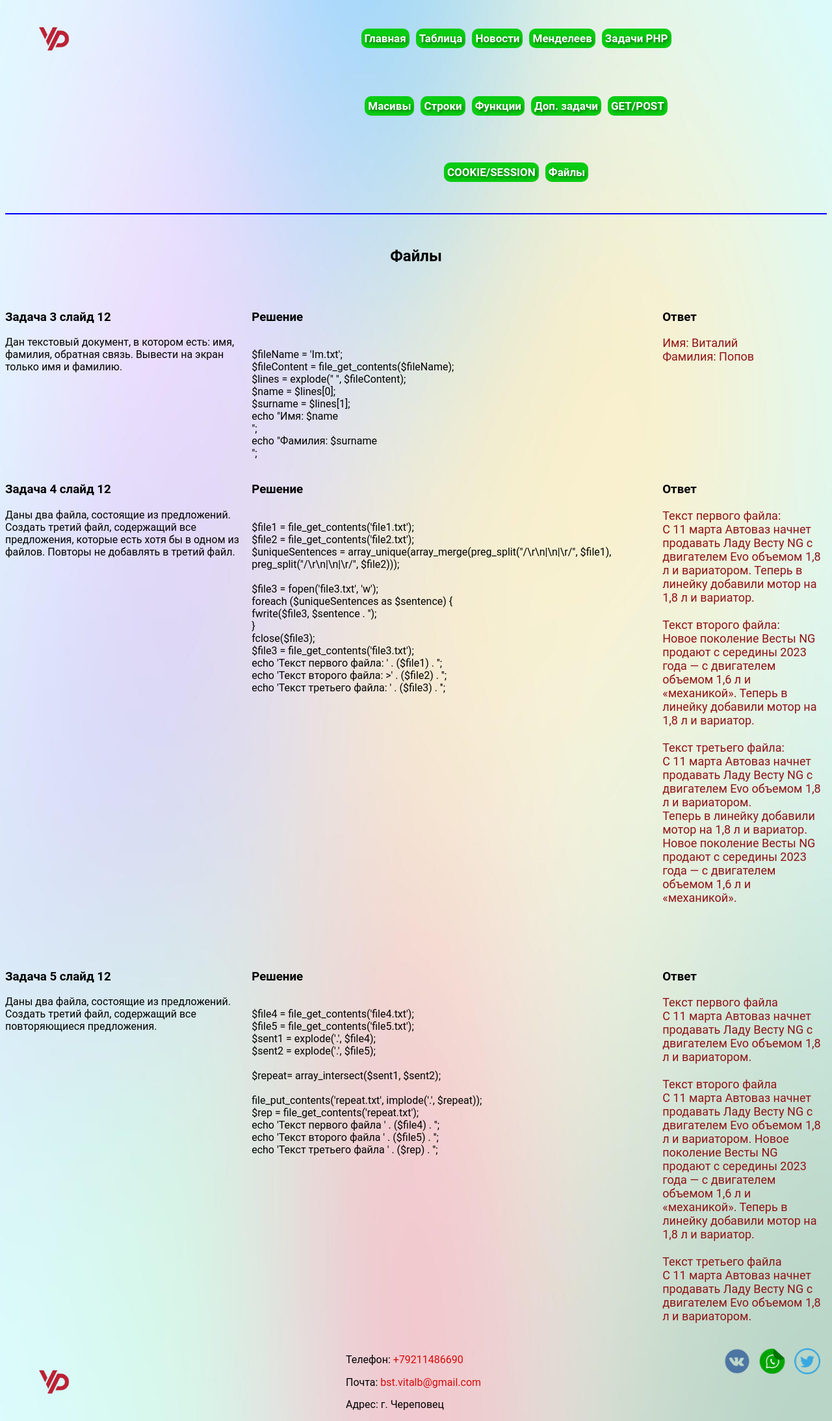
After one commit to IrinaZorina/fact16, a PHP site: page /files.php in a window 1280 px wide. The commit adds this page. Shown: the whole page at 65% size. Run offline with PHP 8.4, Linux system fonts and the light colour scheme.

Commit message:
add tasks files

```diff
--- /dev/null
+++ b/Popov-site/Im.txt
@@ -0,0 +1 @@
+Виталий Попов Связь
--- /dev/null
+++ b/Popov-site/file1.txt
@@ -0,0 +1,2 @@
+С 11 марта Автоваз начнет продавать Ладу Весту NG с двигателем Evo объемом 1,8 л и вариатором.
+Теперь в линейку добавили мотор на 1,8 л и вариатор.
--- /dev/null
+++ b/Popov-site/file2.txt
@@ -0,0 +1,2 @@
+Новое поколение Весты NG продают с середины 2023 года — с двигателем объемом 1,6 л и «механикой».
+Теперь в линейку добавили мотор на 1,8 л и вариатор.
--- /dev/null
+++ b/Popov-site/file3.txt
@@ -0,0 +1 @@
+С 11 марта Автоваз начнет продавать Ладу Весту NG с двигателем Evo объемом 1,8 л и вариатором.<br>Теперь в линейку добавили мотор на 1,8 л и вариатор.<br>Новое поколение Весты NG продают с середины 2023 года — с двигателем объемом 1,6 л и «механикой».<br><br>
--- /dev/null
+++ b/Popov-site/file4.txt
@@ -0,0 +1 @@
+С 11 марта Автоваз начнет продавать Ладу Весту NG с двигателем Evo объемом 1,8 л и вариатором.
--- /dev/null
+++ b/Popov-site/file5.txt
@@ -0,0 +1,2 @@
+С 11 марта Автоваз начнет продавать Ладу Весту NG с двигателем Evo объемом 1,8 л и вариатором.
+Новое поколение Весты NG продают с середины 2023 года — с двигателем объемом 1,6 л и «механикой». Теперь в линейку добавили мотор на 1,8 л и вариатор.
--- /dev/null
+++ b/Popov-site/files.php
@@ -0,0 +1,129 @@
+<? include 'header.php'; ?>
+
+<main class="main">
+    <div class="container">
+        <h2 class="center m-50">Файлы</h2>
+        <section class="arrays">
+            <div class="task">
+                <h3>Задача 3 слайд 12</h3>
+                <p>Дан текстовый документ, в котором есть: имя, фамилия, обратная связь. Вывести на экран
+                    только имя и фамилию.</p>
+            </div>
+            <div class="solution">
+                <h3>Решение</h3>
+                <p>
+                    $fileName = 'Im.txt';
+                    $fileContent = file_get_contents($fileName);
+                    $lines = explode(" ", $fileContent);
+                    $name = $lines[0];
+                    $surname = $lines[1];
+                    echo "Имя: $name<br>";
+                    echo "Фамилия: $surname<br>";
+                </p>
+            </div>
+            <div class="answer">
+                <h3>Ответ</h3>
+                <p class="red-color">
+                    <?
+                    $fileName = 'Im.txt';
+                    $fileContent = file_get_contents($fileName);
+                    $lines = explode(" ", $fileContent);
+                    $name = $lines[0];
+                    $surname = $lines[1];
+                    echo "Имя: $name<br>";
+                    echo "Фамилия: $surname<br>";
+                    ?>
+                </p>
+            </div>
+            <div class="task">
+                <h3>Задача 4 слайд 12</h3>
+                <p>Даны два файла, состоящие из предложений. Создать третий файл, содержащий все
+                    предложения, которые есть хотя бы в одном из файлов. Повторы не добавлять в третий
+                    файл.
+                </p>
+            </div>
+            <div class="solution">
+                <h3>Решение</h3>
+                <p>
+                    $file1 = file_get_contents('file1.txt');
+                    $file2 = file_get_contents('file2.txt');
+                    $uniqueSentences = array_unique(array_merge(preg_split("/\r\n|\n|\r/", $file1), preg_split("/\r\n|\n|\r/", $file2)));
+
+                    $file3 = fopen('file3.txt', 'w');
+                    foreach ($uniqueSentences as $sentence) {
+                    fwrite($file3, $sentence . '');
+                    }
+                    fclose($file3);
+                    $file3 = file_get_contents('file3.txt');
+                    echo 'Текст первого файла: ' . ($file1) . '';
+                    echo 'Текст второго файла: >' . ($file2) . '';
+                    echo 'Текст третьего файла: ' . ($file3) . '';
+                </p>
+            </div>
+            <div class="answer">
+                <h3>Ответ</h3>
+                <p class="red-color">
+                    <?
+                    $file1 = file_get_contents('file1.txt');
+                    $file2 = file_get_contents('file2.txt');
+                    $uniqueSentences = array_unique(array_merge(preg_split("/\r\n|\n|\r/", $file1), preg_split("/\r\n|\n|\r/", $file2)));
+
+                    $file3 = fopen('file3.txt', 'w');
+                    foreach ($uniqueSentences as $sentence) {
+                        fwrite($file3, $sentence . '<br>');
+                    }
+                    fclose($file3);
+                    $file3 = file_get_contents('file3.txt');
+                    echo 'Текст первого файла: <br>' . ($file1) . '<br><br>';
+                    echo 'Текст второго файла: <br>' . ($file2) . '<br><br>';
+                    echo 'Текст третьего файла: <br>' . ($file3) . '<br><br>';
+                    ?>
+                </p>
+            </div>
+            <div class="task">
+                <h3>Задача 5 слайд 12</h3>
+                <p>Даны два файла, состоящие из предложений. Создать третий файл, содержащий все
+                    повторяющиеся предложения.
+                </p>
+            </div>
+            <div class="solution">
+                <h3>Решение</h3>
+                <p>
+                    $file4 = file_get_contents('file4.txt');
+                    $file5 = file_get_contents('file5.txt');
+                    $sent1 = explode('.', $file4);
+                    $sent2 = explode('.', $file5);
+
+                    $repeat= array_intersect($sent1, $sent2);
+
+                    file_put_contents('repeat.txt', implode('.', $repeat));
+                    $rep = file_get_contents('repeat.txt');
+                    echo 'Текст первого файла ' . ($file4) . '';
+                    echo 'Текст второго файла ' . ($file5) . '';
+                    echo 'Текст третьего файла ' . ($rep) . '';
+                </p>
+            </div>
+            <div class="answer">
+                <h3>Ответ</h3>
+                <p class="red-color">
+                    <?
+                    $file4 = file_get_contents('file4.txt');
+                    $file5 = file_get_contents('file5.txt');
+                    $sent1 = explode('.', $file4);
+                    $sent2 = explode('.', $file5);
+
+                    $repeat = array_intersect($sent1, $sent2);
+
+                    file_put_contents('repeat.txt', implode('.', $repeat));
+                    $rep = file_get_contents('repeat.txt');
+                    echo 'Текст первого файла <br>' . ($file4) . '<br><br>';
+                    echo 'Текст второго файла <br>' . ($file5) . '<br><br>';
+                    echo 'Текст третьего файла <br>' . ($rep) . '<br><br>';
+                    ?>
+                </p>
+            </div>
+        </section>
+    </div>
+</main>
+
+<? include 'footer.php'; ?>
--- a/Popov-site/footer.php
+++ b/Popov-site/footer.php
@@ -2,7 +2,7 @@
     <footer class="footer">
 <div class="footer-container">
 <a href="index.php">
-            <img class="logo" src="img/logo.png" alt="logo">
+            <img class="logo" src="./img/logo.png" alt="logo">
         </a>
         <div class="footer-contacts">
             <div>Телефон: <a href="tel:+79211486690">+79211486690</a></div>
@@ -10,9 +10,9 @@
             <div>Адрес: г. Череповец</div>
         </div>
         <div class="footer-social">
-            <a href="https://vk.com"><img src="/img/vk.png" alt="не грузит" title="vk"></a>
-            <a href="https://wa.me/79211486690"><img src="/img/wp.png" alt="не грузит" title="whatsapp"></a>
-            <a href="https://t.me/"><img src="/img/tg.png" alt="не грузит" title="telegram"></a>
+            <a href="https://vk.com"><img src="./img/vk.png" alt="не грузит" title="vk"></a>
+            <a href="https://wa.me/79211486690"><img src="./img/wp.png" alt="не грузит" title="whatsapp"></a>
+            <a href="https://t.me/"><img src="./img/tg.png" alt="не грузит" title="telegram"></a>
         </div>
         </div>
     </footer>
--- a/Popov-site/get-post.php
+++ b/Popov-site/get-post.php
@@ -101,6 +101,7 @@
                 <p>
                 <h2>Анкета для друга</h2>
     <form method="post" action="">
+    <div class="color">
         <label for=""> Ваше имя:
             <input type="text" name="name">
         </label> <br><br>
@@ -125,7 +126,7 @@
         Вам нравится танцевать?: <br> <input type="radio" name="q19" value="yes" checked>Да <input type="radio" name="q19" value="no">Нет<br>
         Любите ли вы ходить в театр?: <br> <input type="radio" name="q20" value="yes" checked>Да <input type="radio" name="q20" value="no">Нет<br>
         Хотели бы вы изучить новую профессию?: <br> <input type="radio" name="q21" value="yes" checked>Да <input type="radio" name="q21" value="no">Нет<br>
-
+        </div>
         <input type="submit" name="submit" value="Отправить">
     </form>
     <?
--- a/Popov-site/header.php
+++ b/Popov-site/header.php
@@ -1,3 +1,6 @@
+<?
+                session_start();
+?>
 <!DOCTYPE html>
 <html lang="ru">
 <head>
@@ -11,7 +14,7 @@
     <div class="wraper">
     <header class="header">
     <a href="index.php">
-            <img class="logo" src="img/logo.png" alt="logo">
+            <img class="logo" src="./img/logo.png" alt="logo">
         </a>
         <nav class="menu">
             <ul class="top_menu">
@@ -31,11 +34,17 @@
                 <li class="top_menu-item"><a href="get-post.php">GET/POST</a></li>
             </ul>
         </nav>
+        <nav class="menu">
+            <ul class="top_menu">
+                <li class="top_menu-item"><a href="c-s.php">COOKIE/SESSION</a></li>
+                <li class="top_menu-item"><a href="files.php">Файлы</a></li>
+            </ul>
+        </nav>
        <? $date = date("H");
 if($date >= 20 || $date <= 8)
-$img = "/img/tfone3.jpg";
+$img = "./img/tfone3.jpg";
 else
-$img = "/img/fone.jpg";
+$img = "./img/fone.jpg";
 ?>
 <style>
     body {
--- /dev/null
+++ b/Popov-site/hello.txt
@@ -0,0 +1 @@
+Hello, world! I'm VitalyHello, world! I'm VitalyHello, world! I'm Vitaly
--- /dev/null
+++ b/Popov-site/read.txt
@@ -0,0 +1,2 @@
+hello
+World!!!!!!!!!!!!!!!!!!!!!!!!!!!!!!!!!!!!!!!!
--- /dev/null
+++ b/Popov-site/repeat.txt
@@ -0,0 +1 @@
+С 11 марта Автоваз начнет продавать Ладу Весту NG с двигателем Evo объемом 1,8 л и вариатором.
--- a/Popov-site/styles/style.css
+++ b/Popov-site/styles/style.css
@@ -5,7 +5,7 @@ body {
   border-top: 2px solid blue;
 }
 .header {
-  min-height: 240px;
+  min-height: 320px;
 }
 .container-index {
   width: 100%;
@@ -241,7 +241,7 @@ th {
     margin-bottom: 20px;
   }
   .header {
-    min-height: 470px;
+    min-height: 700px;
   }
   .header nav {
     width: 51%;
@@ -391,3 +391,33 @@ padding: 10px;
 font-weight: bold;
 margin: auto;
 }
+.color {
+  color: #8f1414;
+    font-size: 21px;
+}
+
+.ans-cookie {
+  color: #000;
+  position: relative;
+  text-decoration: none;
+}
+
+.ans-cookie::before {
+  background: hsl(45 100% 70%);
+  content: "";
+  inset: 0;
+  position: absolute;
+  transform: scaleX(0);
+  transform-origin: right;
+  transition: transform 0.5s ease-in-out;
+  z-index: -1;
+}
+
+.ans-cookie:hover::before {
+  transform: scaleX(1);
+  transform-origin: left;
+}
+.red-color {
+  color: #8f1414;
+  font-size: 18px;
+}
```
Also changed, not shown: Popov-site/bitrix.php (added, +16 -0 lines), Popov-site/c-s.php (added, +74 -0 lines), Popov-site/fact.php (added, +16 -0 lines), Popov-site/task13-3.php (added, +34 -0 lines), Popov-site/img/13-2.PNG (added), Popov-site/img/13-3.PNG (added).
